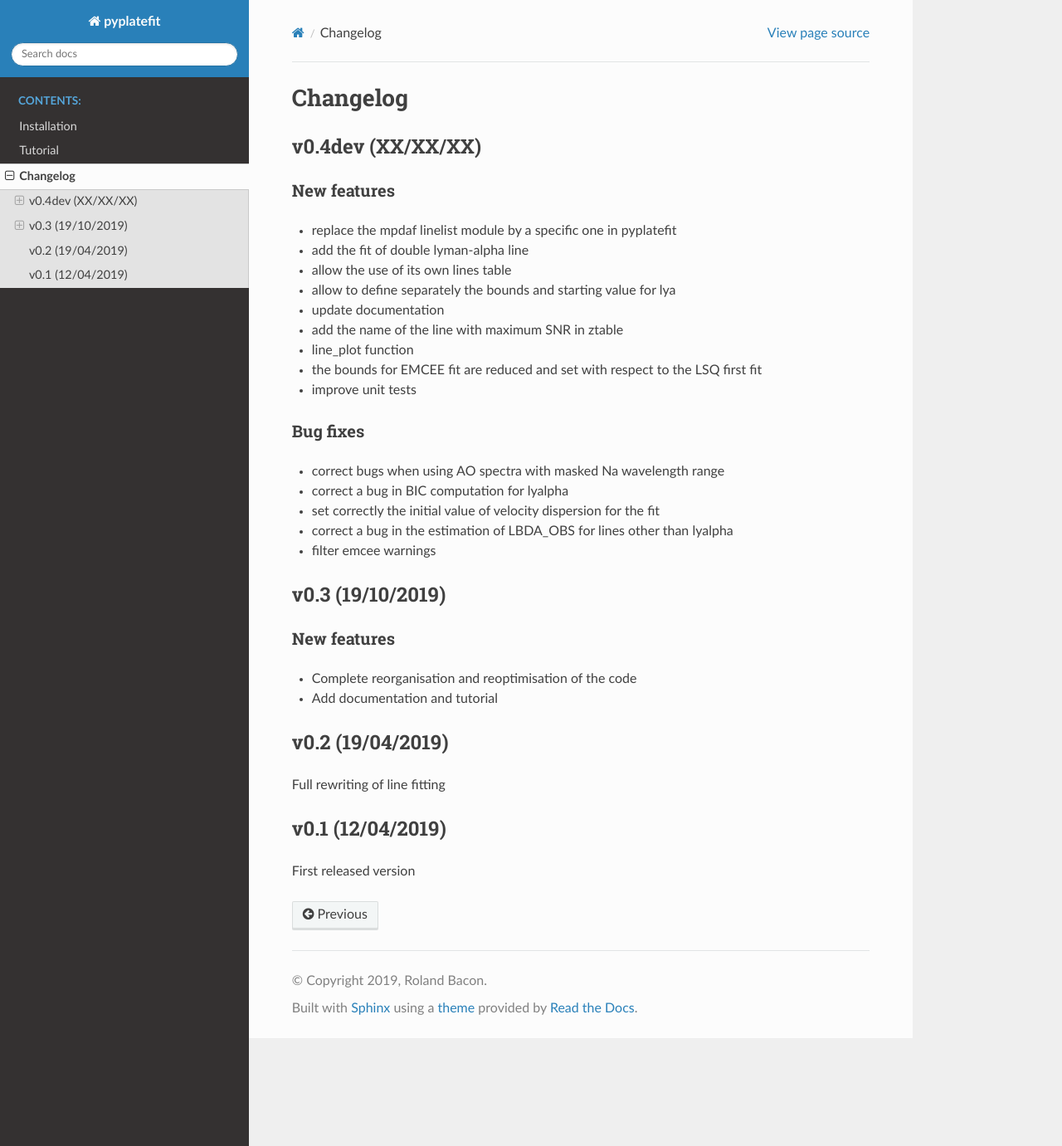
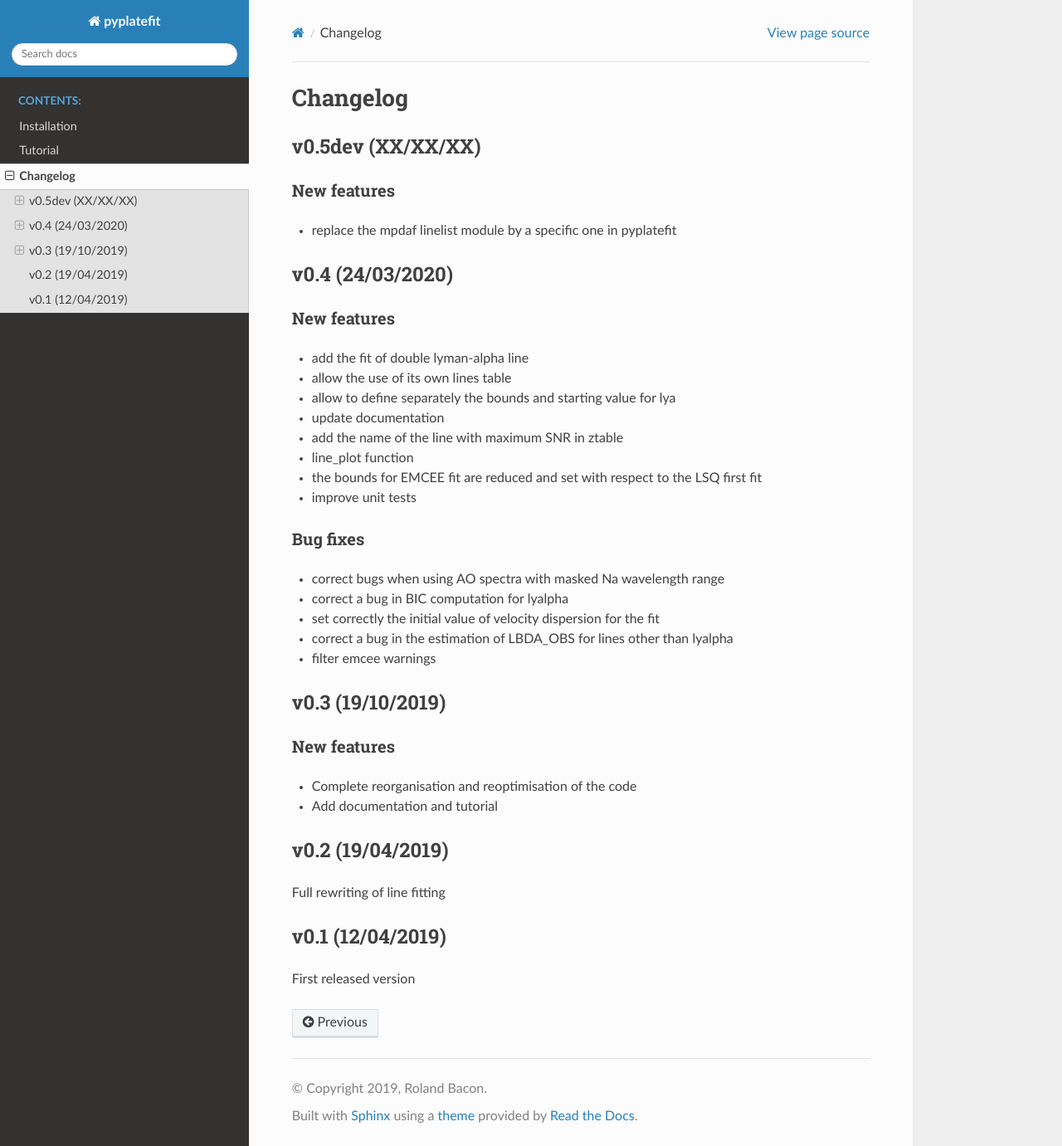
Before and after one commit to musevlt/pyplatefit, a Sphinx documentation site: the page built from docs/changelog.rst, in a window 1280 px wide and 1381 px high. Shown: the whole window at 83% size. Built offline with Sphinx 7.4.7 and the Read the Docs theme 2.0.0, drawn with Linux system fonts in a browser that asks for light colours.

Commit message:
update changelog

```diff
--- a/docs/changelog.rst
+++ b/docs/changelog.rst
@@ -1,10 +1,15 @@
 Changelog
 =========
-v0.4dev (XX/XX/XX)
+v0.5dev (XX/XX/XX)
 ------------------
 New features
 ^^^^^^^^^^^^
 - replace the mpdaf linelist module by a specific one in pyplatefit
+
+v0.4 (24/03/2020)
+-----------------
+New features
+^^^^^^^^^^^^
 - add the fit of double lyman-alpha line
 - allow the use of its own lines table
 - allow to define separately the bounds and starting value for lya
```
